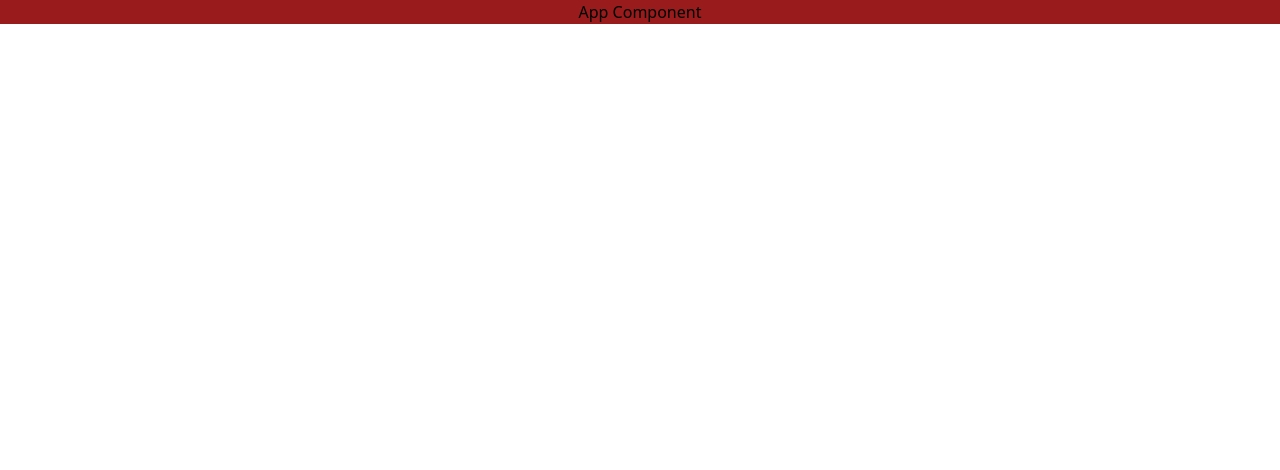
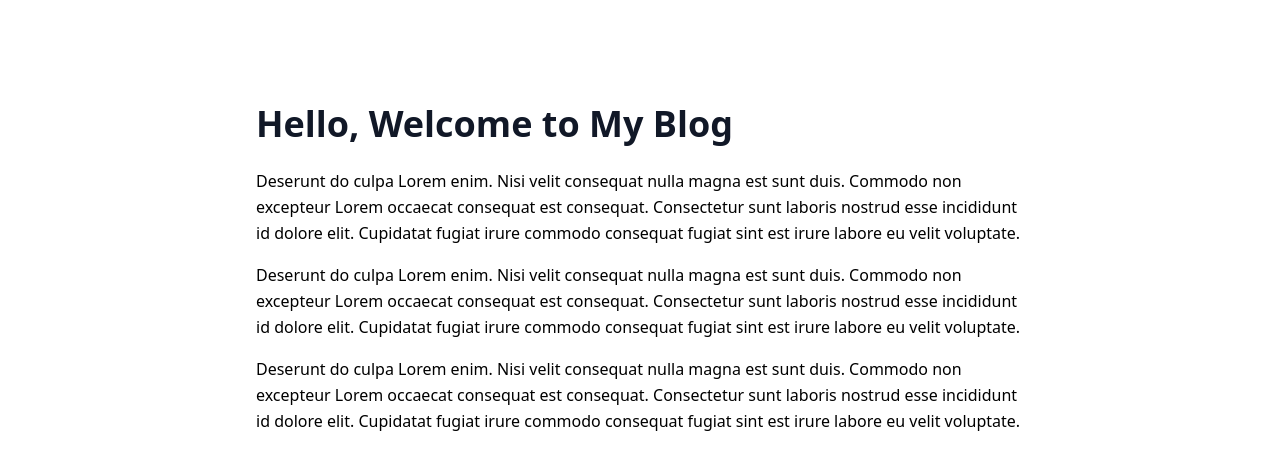
Before and after one commit to DAHAM-SENAVIRATHNA/Mern-blog, a React (Create React App) app: page / in a window 1280 px wide. Shown: the top 470 px of the page. Built offline with nearby package versions, Linux system fonts and the light colour scheme.

Commit message:
Add home component

```diff
--- a/package.json
+++ b/package.json
@@ -8,6 +8,7 @@
     "@testing-library/user-event": "^13.5.0",
     "react": "^18.2.0",
     "react-dom": "^18.2.0",
+    "react-router-dom": "^6.16.0",
     "react-scripts": "5.0.1",
     "web-vitals": "^2.1.4"
   },
--- a/src/App.js
+++ b/src/App.js
@@ -1,11 +1,16 @@
-import logo from './logo.svg';
-import './App.css';
 
+// Routes between various pages home, aboutus
+import { BrowserRouter as Router, Route, Routes } from "react-router-dom";
+import Home from "./pages/Home";
 function App() {
   return (
-    <div className="bg-red-800 text-center text-white-100">App Component
-
-    </div>
+    <Router>
+      <div className="max-w-screen-md mx-auto pt-20">
+        <Routes>
+          <Route path="/" element={<Home />} />
+        </Routes>
+      </div>
+    </Router>
   );
 }
 
--- /dev/null
+++ b/src/pages/Home.js
@@ -0,0 +1,18 @@
+
+import React from 'react'
+
+function Home() {
+    return (
+        <div className='mb-20'>
+            <h1 className='sm:text-4xl text-2xl font-bold my-6 text-gray-900'>Hello, Welcome to My Blog</h1>
+            <p className='mx-auto leading-relaxed text-base mb-4 '>Deserunt do culpa Lorem enim. Nisi velit consequat nulla magna est sunt duis. Commodo non excepteur Lorem occaecat consequat est consequat. Consectetur sunt laboris nostrud esse incididunt id dolore elit. Cupidatat fugiat irure commodo consequat fugiat sint est irure labore eu velit voluptate.
+            </p>
+            <p className='mx-auto leading-relaxed text-base mb-4'>Deserunt do culpa Lorem enim. Nisi velit consequat nulla magna est sunt duis. Commodo non excepteur Lorem occaecat consequat est consequat. Consectetur sunt laboris nostrud esse incididunt id dolore elit. Cupidatat fugiat irure commodo consequat fugiat sint est irure labore eu velit voluptate.
+            </p>
+            <p className='mx-auto leading-relaxed text-base mb-4'>Deserunt do culpa Lorem enim. Nisi velit consequat nulla magna est sunt duis. Commodo non excepteur Lorem occaecat consequat est consequat. Consectetur sunt laboris nostrud esse incididunt id dolore elit. Cupidatat fugiat irure commodo consequat fugiat sint est irure labore eu velit voluptate.
+            </p>
+        </div>
+    )
+}
+
+export default Home
```
Also changed, not shown: src/logo.svg (deleted), 1 other file (tests, documents, lock files or other folders).
